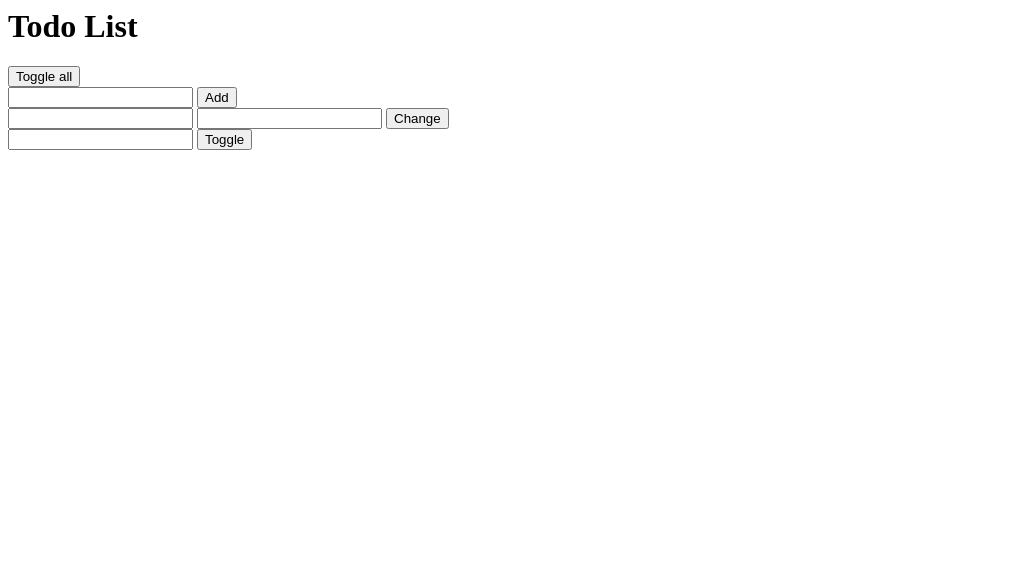
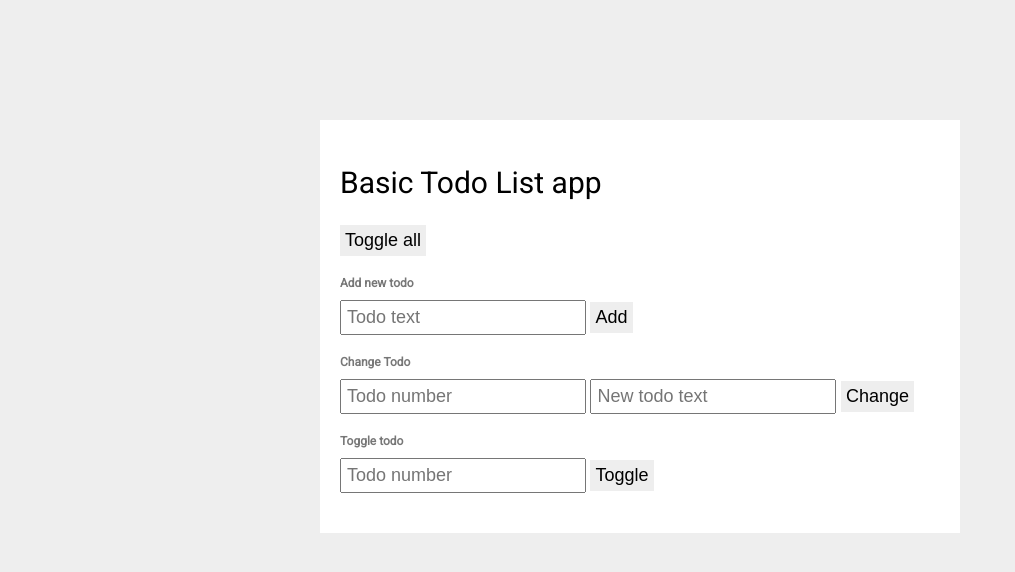
Before and after one commit to kruorama/practical-javascript, a plain HTML site: page index.html in a window 1280 px wide. Shown: the whole page, without its empty margins (0-1015 px from the left). Drawn offline with Linux system fonts and the light colour scheme.

Commit message:
Fixed link to script and added some basic styling

```diff
--- a/index.html
+++ b/index.html
@@ -1,38 +1,46 @@
 <html>
 
 <head>
-	<link rel="stylesheet" href="/style.css">
+	<link href="https://fonts.googleapis.com/css?family=Roboto" rel="stylesheet">
+	<link rel="stylesheet" href="style.css">
 
 </head>
 
 <body>
-	<h1>Todo List</h1>
+	<section class='todoapp'>
+	<div>
+		<h1>Basic Todo List app</h1>
+	<div>
 	<div>
 		<button onclick="handlers.toggleAll()">Toggle all </button>
 	</div>
 	<div>
-		<input id="addTodoTextInput" type="text">
+		<h2>Add new todo</h2>
+		<input id="addTodoTextInput" placeholder="Todo text"type="text">
 		<button onclick="handlers.addTodo()"> Add</button>
 	</div>
 
 	<div>
-		<input id="changeTodoPositionInput" type="number">
-		<input id="changeTodoTextInput" type="text">
+		<h2>Change Todo</h2>
+		<input id="changeTodoPositionInput" placeholder="Todo number"  type="number">
+		<input id="changeTodoTextInput" placeholder="New todo text" type="text">
 		<button onclick="handlers.changeTodo()">Change</button>
 	</div>
 
 	<div>
-		<input id="toggleTodoPositionInput" type="number">
+		<h2>Toggle todo</h2>
+		<input id="toggleTodoPositionInput" placeholder="Todo number" type="number">
 		<button onclick="handlers.toggleTodo()">Toggle</button>
 	</div>
+
 
 	<div>
 		<ul>
 		</ul>
 	</div>
 
-	<script src="/script.js"></script>
-
+	<script src="script.js"></script>
+</section>
 </body>
 
 </html>
--- /dev/null
+++ b/style.css
@@ -0,0 +1,56 @@
+body {
+  font-size: 18px;
+  font-weight: 400;
+  font-family: 'Roboto', sans-serif;
+  background-color: #eee;
+}
+
+h1 {
+  font-size: 30px;
+  font-weight: 400;
+}
+
+h2 {
+  font-size: 12px;
+  color: #777;
+}
+div {
+  margin-bottom: 20px;
+}
+
+.todoapp {
+  background-color: white;
+  max-width: 600px;
+  max-height: 800px;
+  margin: auto;
+  margin-top: 15vh;
+  padding: 20px;
+}
+
+button {
+  font-size: 18px;
+  padding: 5px;
+  background: #eee;
+  box-shadow: 0px 0px 0px transparent;
+  border: 0px solid transparent;
+  text-shadow: 0px 0px 0px transparent;
+}
+
+button:hover {
+  background: #ddd;
+}
+
+button:active {
+  background: #ccc;
+}
+
+input {
+  font-size: 18px;
+  padding: 5px;
+}
+
+ul {
+  list-style-type: none;
+  padding: 0;
+
+}
```
